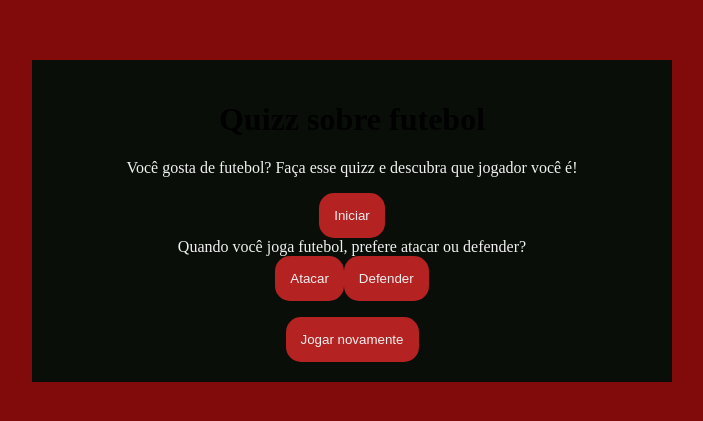
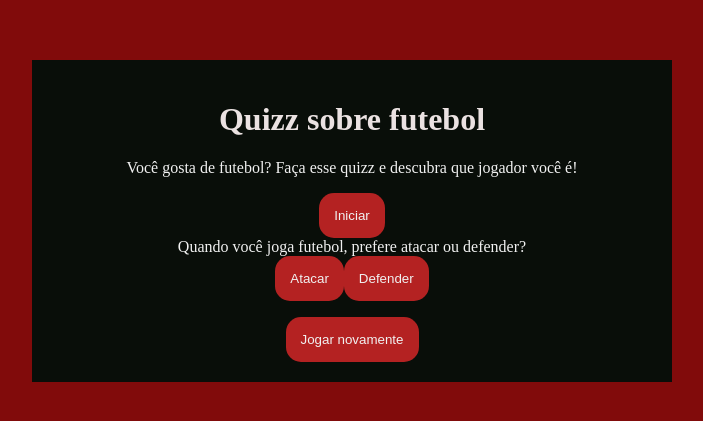
Before and after one commit to negrao69/quizzfut, a plain HTML site: page index.html in a window 1280 px wide. Shown: the part 187-608 px from the top of the page, without its empty margins (288-991 px from the left). Drawn offline with Linux system fonts and the light colour scheme; files whose address does not match are found by name.

Commit message:
alteracoes do projeto

```diff
--- a/style.css
+++ b/style.css
@@ -2,7 +2,7 @@
     --cor-fundo: #810b0b ;
      --cor-principal: #090e09 ;
      --cor-secundaria: #b42222;
-     --cor-destaque: #000000;
+     --cor-destaque: #ebe2e2;
      --cor-texto: #f1f1f1;
 
 
```
